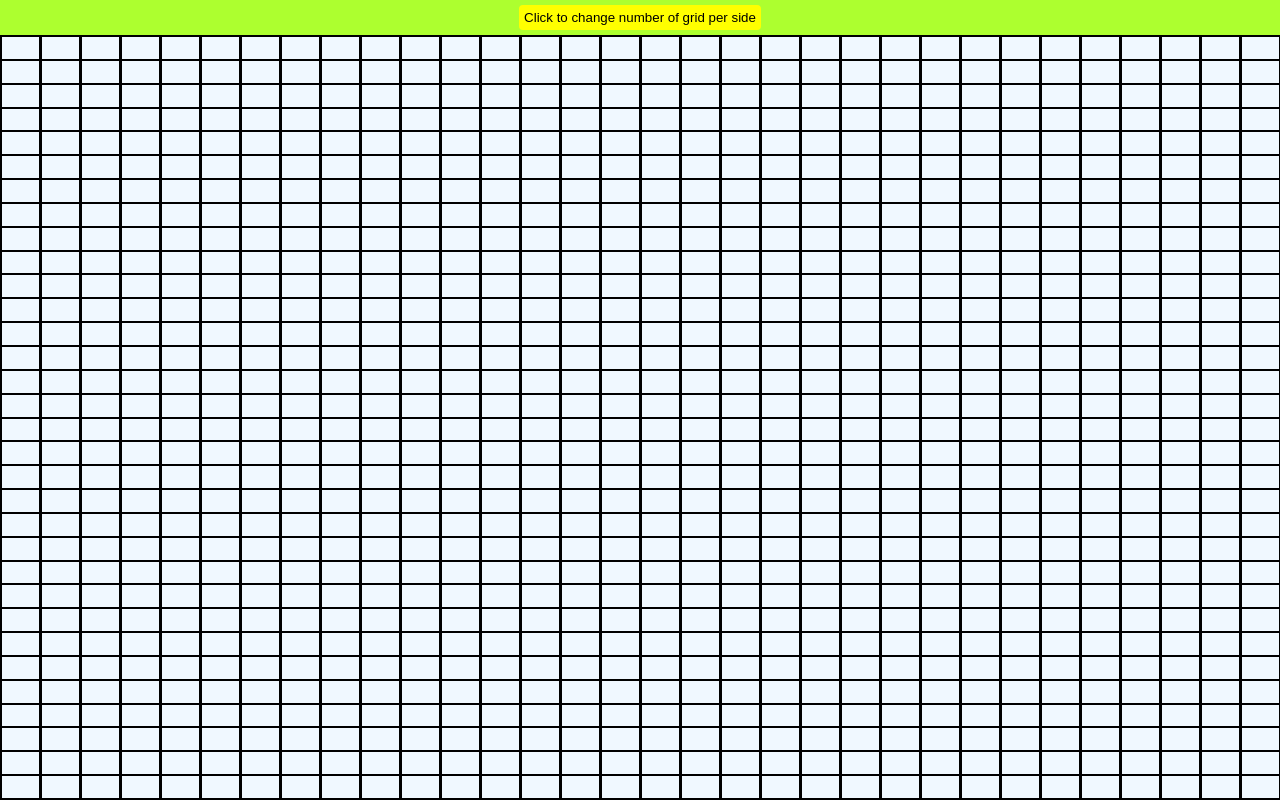
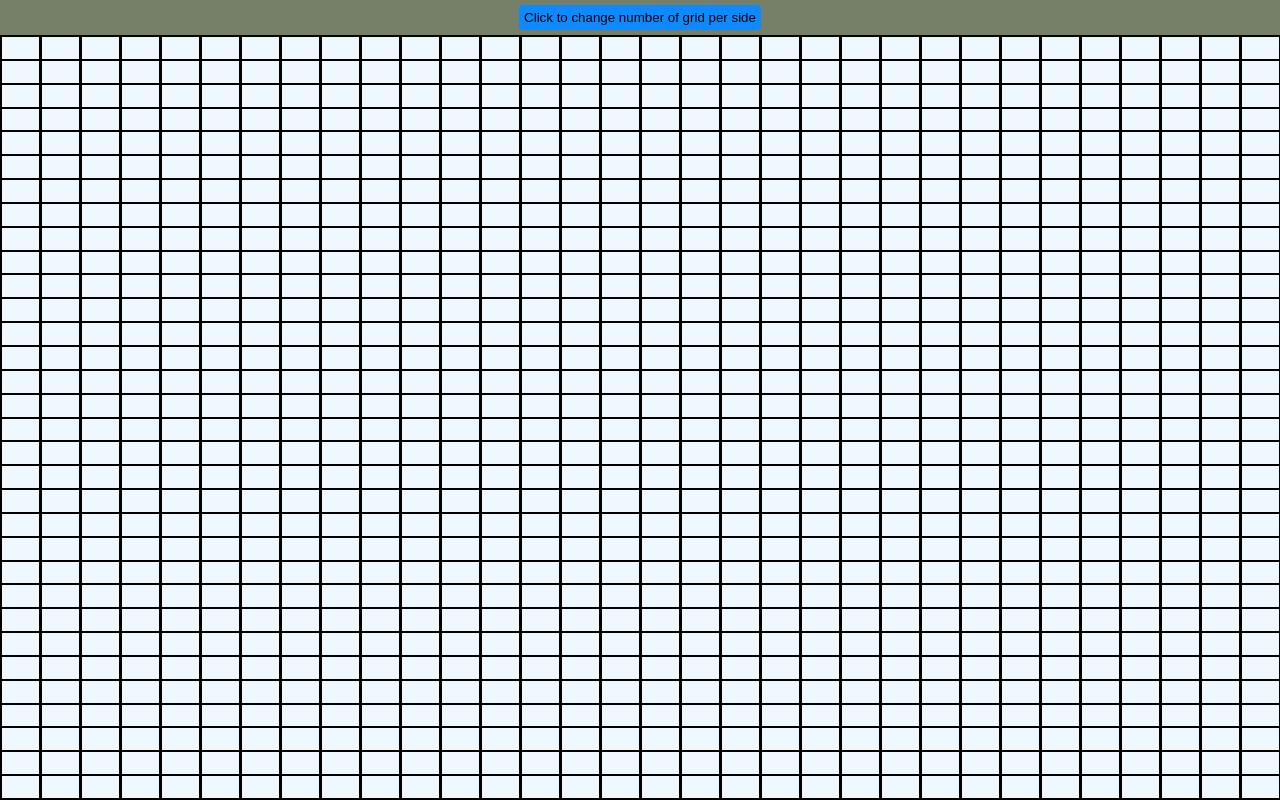
Before and after one commit to majorux/Etch-A-Sketch, a plain HTML site: page index.html in a window 1280 px wide. Drawn offline with Linux system fonts and the light colour scheme.

Commit message:
change button and <body> background color

```diff
--- a/style.css
+++ b/style.css
@@ -5,7 +5,7 @@ body{
   width: 100vw;
   height: 100vh;
   align-items: center;
-  background-color: greenyellow;
+  background-color: rgb(118, 128, 104);
 }
 
 #container{
@@ -38,7 +38,7 @@ button{
   display: flex;
   max-width: 20%;
   margin: 5px;
-  background-color: yellow;
+  background-color: rgb(13, 138, 255);
   border: none;
   padding: 5px;
   font-weight: 700px;
```
